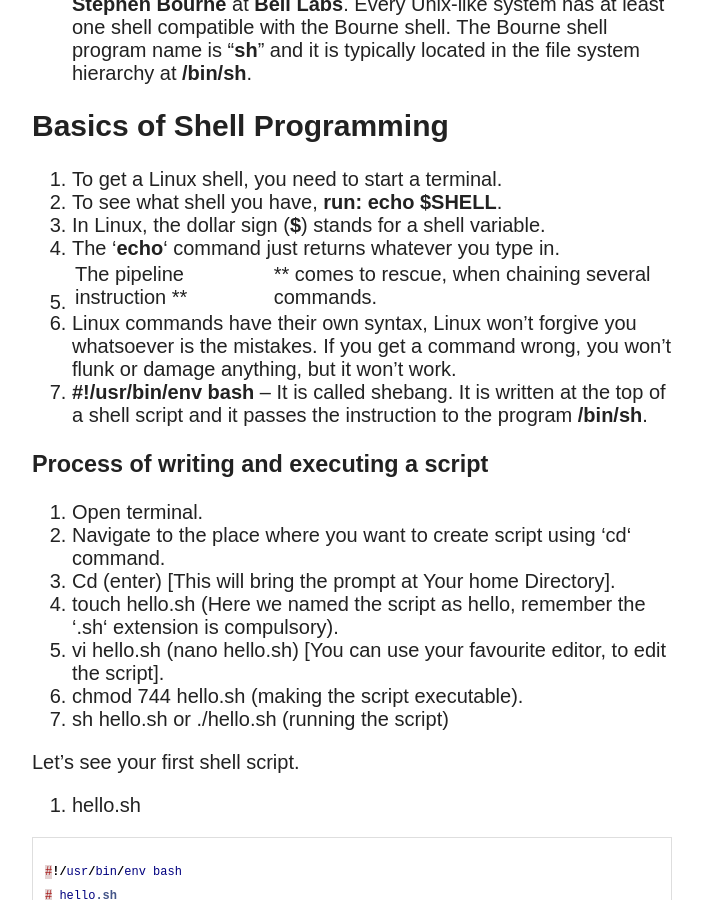
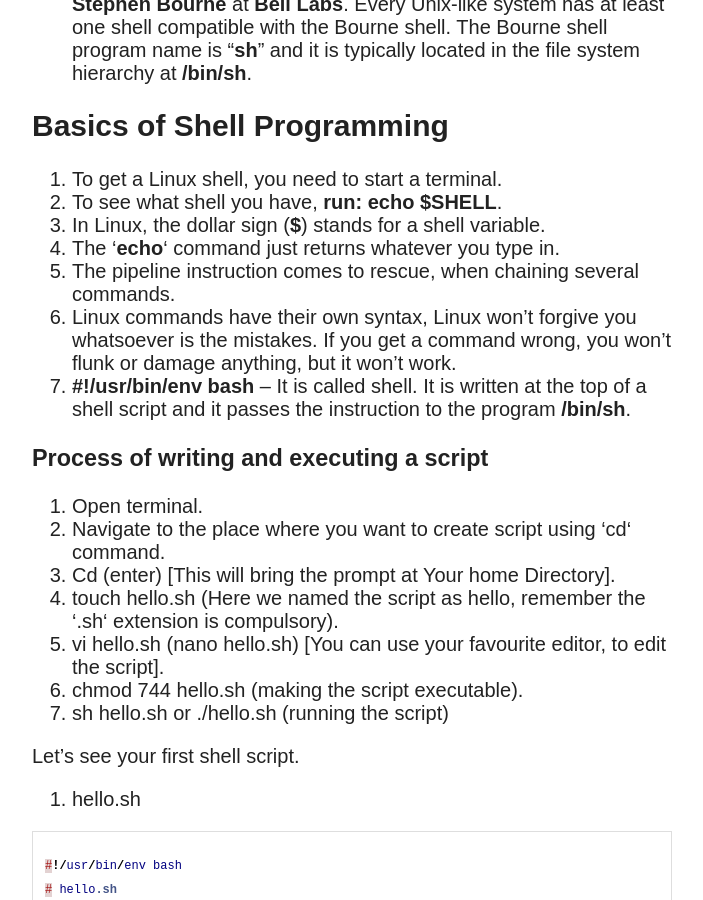
Before and after one commit to ericssonxiao/blog, a Jekyll site: the page built from _posts/2013-12-17-step-by-step-learning-shell-programming.md, in a window 1280 px wide and 900 px high, scrolled down 1667 px. Shown: the whole window, without its empty margins (308-1011 px from the left). Built offline with Jekyll 4.4.1, drawn with Linux system fonts in a browser that asks for light colours; nearby versions of some CDN libraries.

Commit message:
jekyll update

```diff
--- a/_posts/2013-12-17-step-by-step-learning-shell-programming.md
+++ b/_posts/2013-12-17-step-by-step-learning-shell-programming.md
@@ -28,9 +28,9 @@ Unix philosophy:  Write programs that do one thing and do it well. Write program
 2. To see what shell you have, **run: echo $SHELL**.
 3. In Linux, the dollar sign (**$**) stands for a shell variable.
 4. The ‘**echo**‘ command just returns whatever you type in.
-5. The pipeline instruction **|** comes to rescue, when chaining several commands.
+5. The pipeline instruction comes to rescue, when chaining several commands.
 6. Linux commands have their own syntax, Linux won’t forgive you whatsoever is the mistakes. If you get a command wrong, you won’t flunk or damage anything, but it won’t work.
-7. **#!/usr/bin/env bash** – It is called shebang. It is written at the top of a shell script and it passes the instruction to the program **/bin/sh**.
+7. **#!/usr/bin/env bash** – It is called shell. It is written at the top of a shell script and it passes the instruction to the program **/bin/sh**.
 
 ### Process of writing and executing a script
 1. Open terminal.
```
